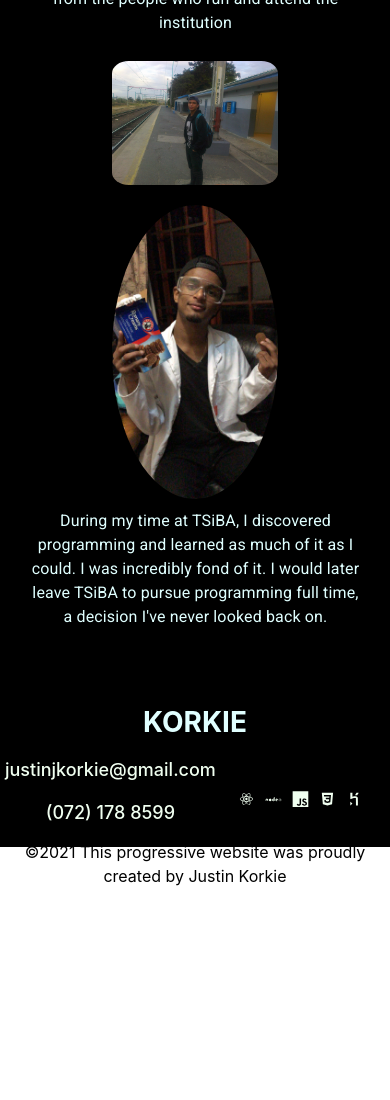
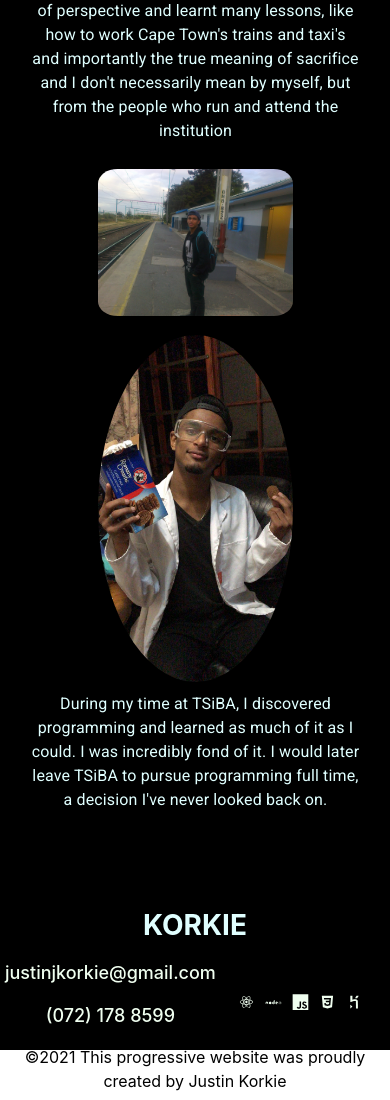
Before and after one commit to korkie9/korkie, a React (Create React App) app: page /About in a window 390 px wide. Shown: the part 2097-3197 px from the top of the page. Before the commit the page ends 2994 px from the top, so only its background shows below. Built offline with nearby package versions, Linux system fonts and the light colour scheme.

Commit message:
Fixed nav and about images

```diff
--- a/src/App.css
+++ b/src/App.css
@@ -1,7 +1,7 @@
 .App {
   text-align: center;
   background-color: black;
-  margin-top: 3.9rem;
+  margin-top: 3.8rem;
 }
 
 ::-webkit-scrollbar{
--- a/src/layout/Footer.css
+++ b/src/layout/Footer.css
@@ -54,3 +54,12 @@
     margin: 5px;
     width: 10%;
 }
+
+.main-banner-cont{
+    padding-top: 10px;
+    margin-top: 10px;
+}
+
+.bannertwo p {
+    margin-top: 5px;
+}
--- a/src/layout/Footer.js
+++ b/src/layout/Footer.js
@@ -4,7 +4,7 @@ import './Footer.css';
 
 const Footer = () => {
   return (
-    <div>
+    <div className="main-banner-cont">
       <div className="banner">
         <h3>
           <strong>KORKIE</strong>
--- a/src/pages/About.css
+++ b/src/pages/About.css
@@ -90,4 +90,28 @@
         align-items: center;
         justify-content: center;
     }
+    .bolandimg{
+        flex: 1;
+        width: 50vw;
+        border-radius: 100%;
+        margin: 3%;
+    }
+
+    .trainimg{
+        width: 50vw;
+        border-radius: 10%;
+        margin: 3%
+    }
+    .dietryingimg{
+        flex: 1;
+        width: 60vw;
+        border-radius: 90%;
+        margin: 3%;
+    }
+    .biscuitsimg{
+        flex: 1;
+        width: 50vw;
+        border-radius: 80%;
+        margin: 3%;
+    }
   }
```
Also changed, not shown: 2 other files (tests, documents, lock files or other folders).
